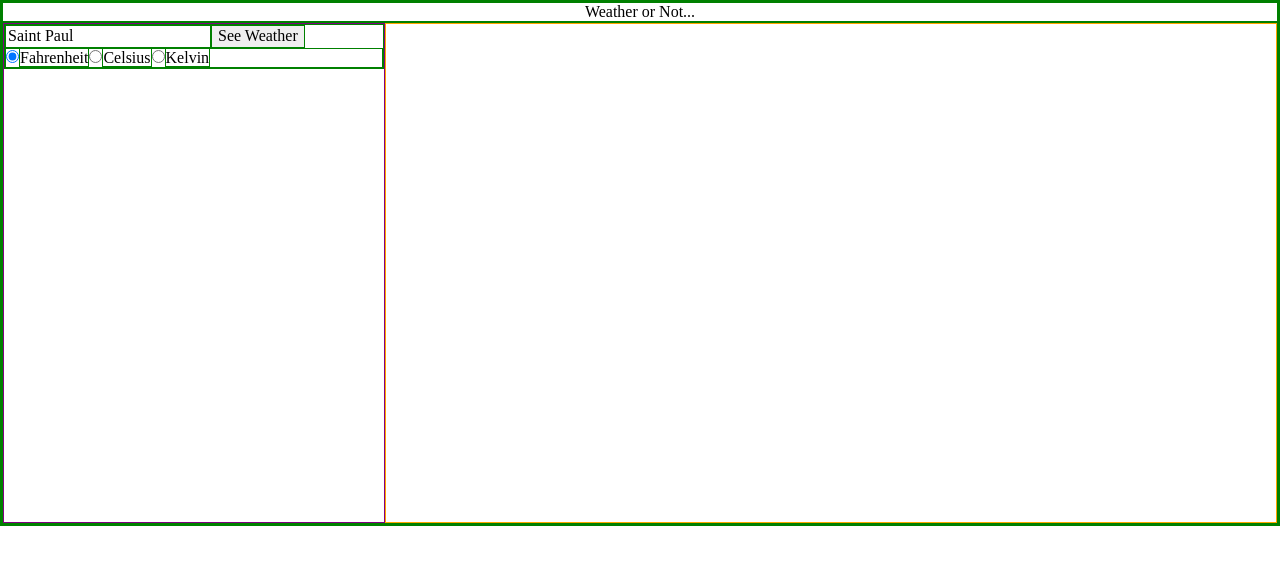
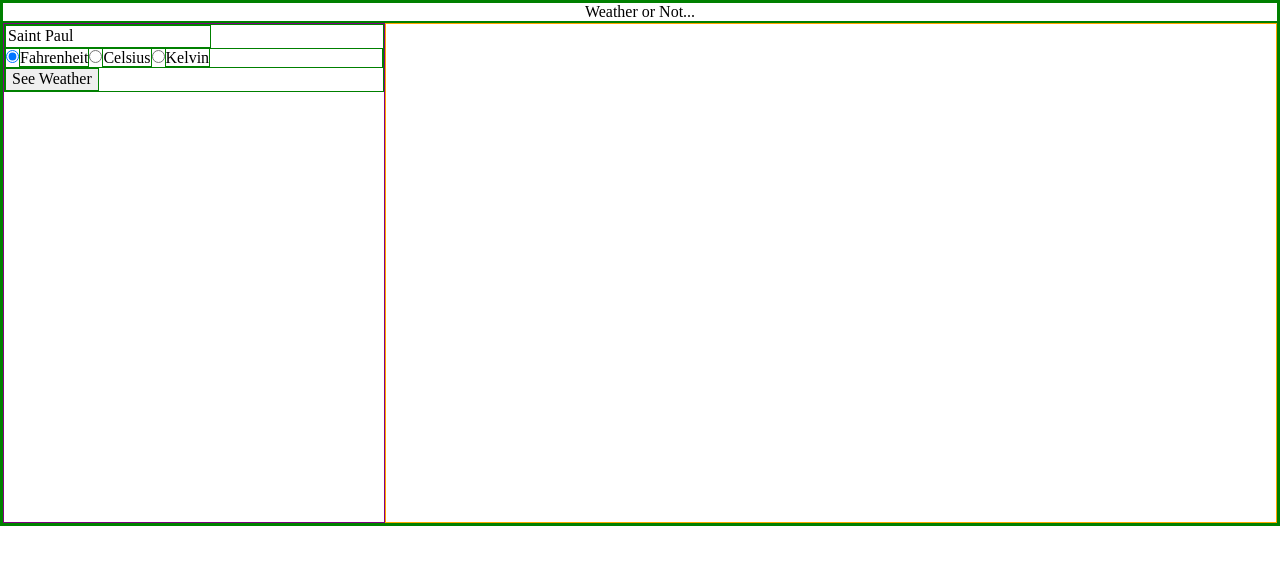
Before and after one commit to ZebraMilk/weather-app, a website built with webpack: page src/template.html in a window 1280 px wide. Built offline with nearby package versions, Linux system fonts and the light colour scheme.

Commit message:
Replace form into HTML template

```diff
--- a/src/index.js
+++ b/src/index.js
@@ -48,6 +48,7 @@ function parseWeatherData(data) {
 }
 
 function handleWeather(e) {
+  e.preventDefault();
   const rawWeatherData = fetchWeather(e);
   rawWeatherData
     .then((weatherData) => weatherData.json())
--- a/src/template.html
+++ b/src/template.html
@@ -10,10 +10,7 @@
     <header>Weather or Not...</header>
     <main class="app-content">
       <div class="input-pane">
-        <!-- <form action="">
-          <input type="text" value="Saint Paul" class="location" />
-          <button type="submit" class="submit-form">See Weather</button>
-        </form> -->
+        <form action="" class="input-form"></form>
       </div>
       <div class="display-pane"></div>
     </main>
--- a/src/ui/input.js
+++ b/src/ui/input.js
@@ -5,7 +5,7 @@ const inputPane = document.querySelector('.input-pane');
 // create basic form
 
 function loadInputPane() {
-  const newForm = createElement('form', [], { action: '' });
+  const formFields = document.querySelector('.input-form');
 
   const newInput = createElement('input', ['location-input'], {
     type: 'text',
@@ -15,14 +15,13 @@ function loadInputPane() {
   const newSubmitButton = createElement(
     'button',
     ['submit-form'],
-    { type: 'button' },
+    { type: 'submit' },
     'See Weather'
   );
 
-  newForm.appendChild(newInput);
-  newForm.appendChild(newSubmitButton);
-  newForm.appendChild(addOptions());
-  inputPane.appendChild(newForm);
+  formFields.appendChild(newInput);
+  formFields.appendChild(addOptions());
+  formFields.appendChild(newSubmitButton);
 }
 
 // create form options
@@ -83,6 +82,7 @@ function captureInput() {
   console.table(userInput);
   return userInput;
 }
+
 // exports
 
 export default { loadInputPane, captureInput };
```
Also changed, not shown: dist/index.html, dist/main.bundle.js.
